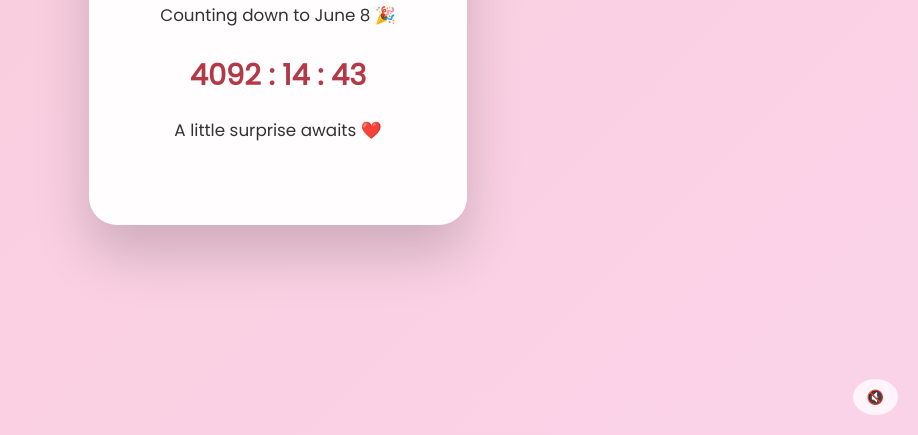
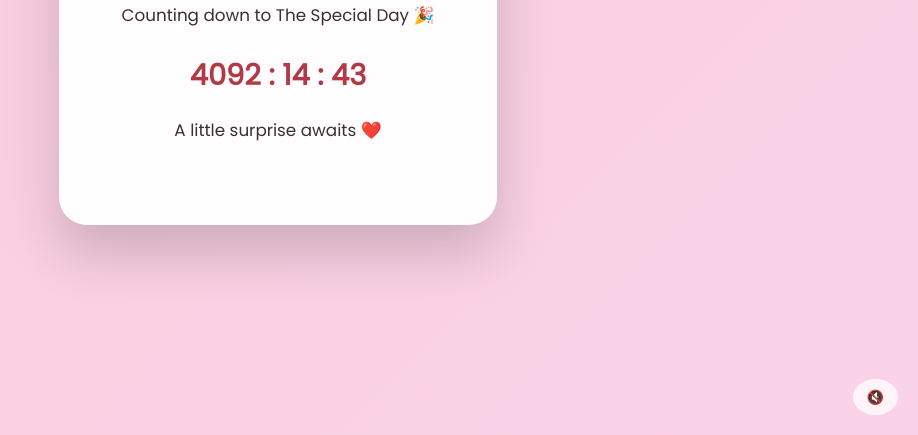
Before and after one commit to chayele/deepika-Birthday, a plain HTML site: page countdown.html in a window 1280 px wide. Shown: the part 365-800 px from the top of the page, without its empty margins (362-1280 px from the left). Drawn offline with nearby package versions, Linux system fonts and the light colour scheme.

Commit message:
countdown.html

```diff
--- a/countdown.html
+++ b/countdown.html
@@ -179,7 +179,7 @@ function showWishes(){
 function showCountdown(){
     card.innerHTML = `
         <h1>Almost there!</h1>
-        <p>Counting down to June 8 🎉</p>
+        <p>Counting down to The Special Day 🎉</p>
         <div class="countdown" id="countdown">Loading...</div>
         <p>A little surprise awaits ❤️</p>
     `;
```
